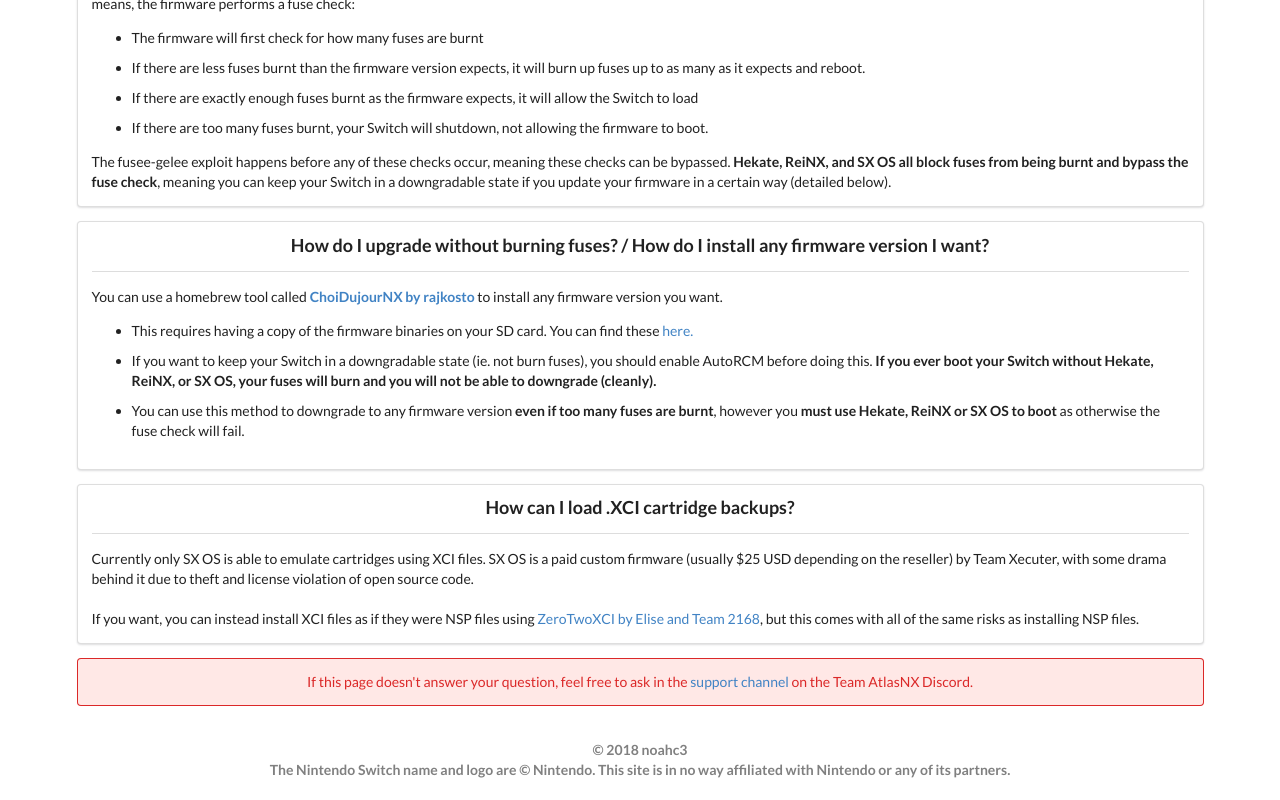
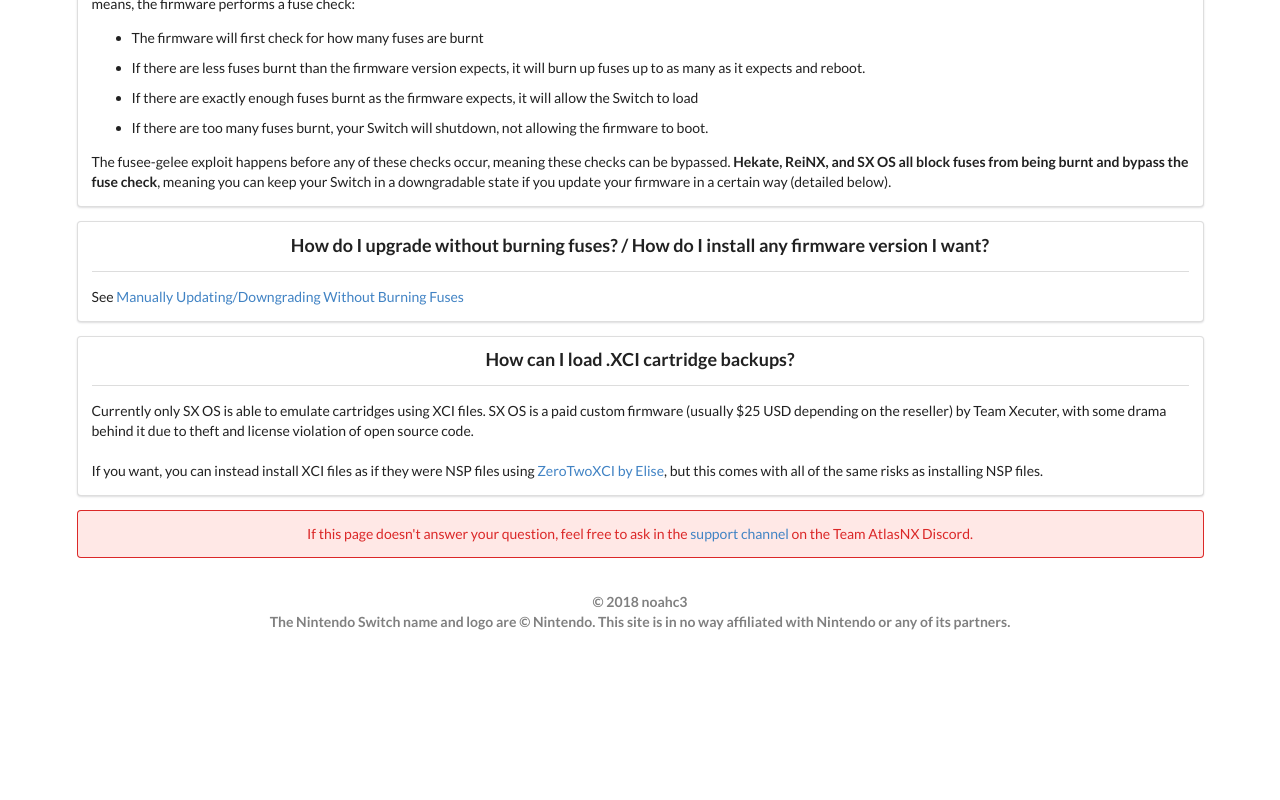
Before and after one commit to noahc3/Homebrew-Guide, a Vue app: page /#/faq in a window 1280 px wide. Shown: the part 777-1577 px from the top of the page. After the commit the page ends 1429 px from the top, so only its background shows below. Built offline with nearby package versions, Linux system fonts and the light colour scheme.

Commit message:
Update outdated FAQ info

```diff
--- a/src/components/FAQ.vue
+++ b/src/components/FAQ.vue
@@ -54,12 +54,7 @@
                     How do I upgrade without burning fuses? / How do I install any firmware version I want?
                 </h3>
                 <div class="ui divider"></div>
-                <p>You can use a homebrew tool called <b><a href="https://gbatemp.net/threads/choidujournx-a-system-firmware-installer-homebrew-for-the-nintendo-switch.513416/">ChoiDujourNX by rajkosto</a></b> to install any firmware version you want.</p>
-                <ul>
-                    <li>This requires having a copy of the firmware binaries on your SD card. You can find these <a href="https://darthsternie.net/index.php/switch-firmwares/">here.</a></li>
-                    <li>If you want to keep your Switch in a downgradable state (ie. not burn fuses), you should enable AutoRCM before doing this. <b>If you ever boot your Switch without Hekate, ReiNX, or SX OS, your fuses will burn and you will not be able to downgrade (cleanly).</b>
-                    <li>You can use this method to downgrade to any firmware version <b>even if too many fuses are burnt</b>, however you <b>must use Hekate, ReiNX or SX OS to boot</b> as otherwise the fuse check will fail.</li>
-                </ul>
+                <p>See <router-link class="item" to="/manualupdate">Manually Updating/Downgrading Without Burning Fuses</router-link></p>
             </div>
 
             <div class="ui segment" v-bind:class="{ inverted: $root.$data.darkTheme }">
@@ -68,7 +63,7 @@
                 </h3>
                 <div class="ui divider"></div>
                 <p>Currently only SX OS is able to emulate cartridges using XCI files. SX OS is a paid custom firmware (usually $25 USD depending on the reseller) by Team Xecuter, with some drama behind it due to theft and license violation of open source code.<br><br>
-                    If you want, you can instead install XCI files as if they were NSP files using <a href="https://gbatemp.net/threads/team-2168-zerotwoxci-the-xci-installer.518171/">ZeroTwoXCI by Elise and Team 2168</a>, but this comes with all of the same risks as installing NSP files.</p>
+                    If you want, you can instead install XCI files as if they were NSP files using <a href="https://gbatemp.net/threads/team-2168-zerotwoxci-the-xci-installer.518171/">ZeroTwoXCI by Elise</a>, but this comes with all of the same risks as installing NSP files.</p>
 
             </div>
 
```
